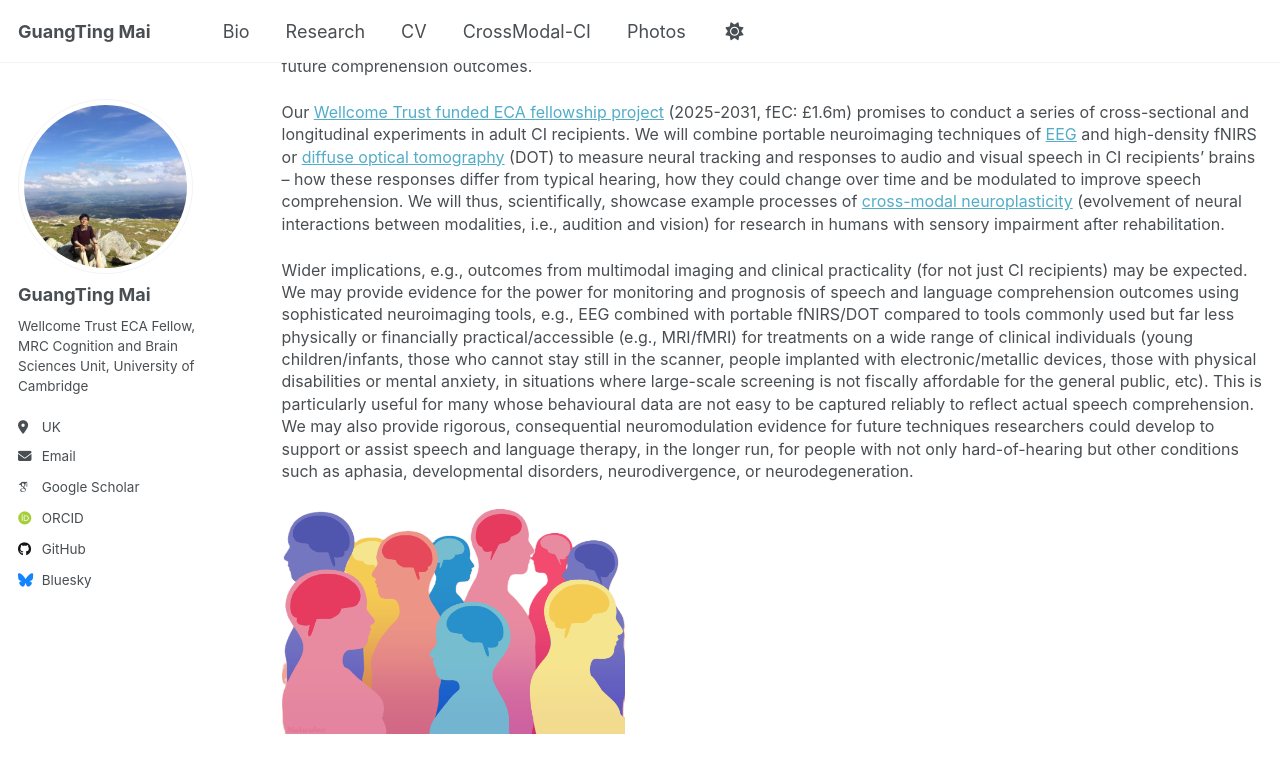
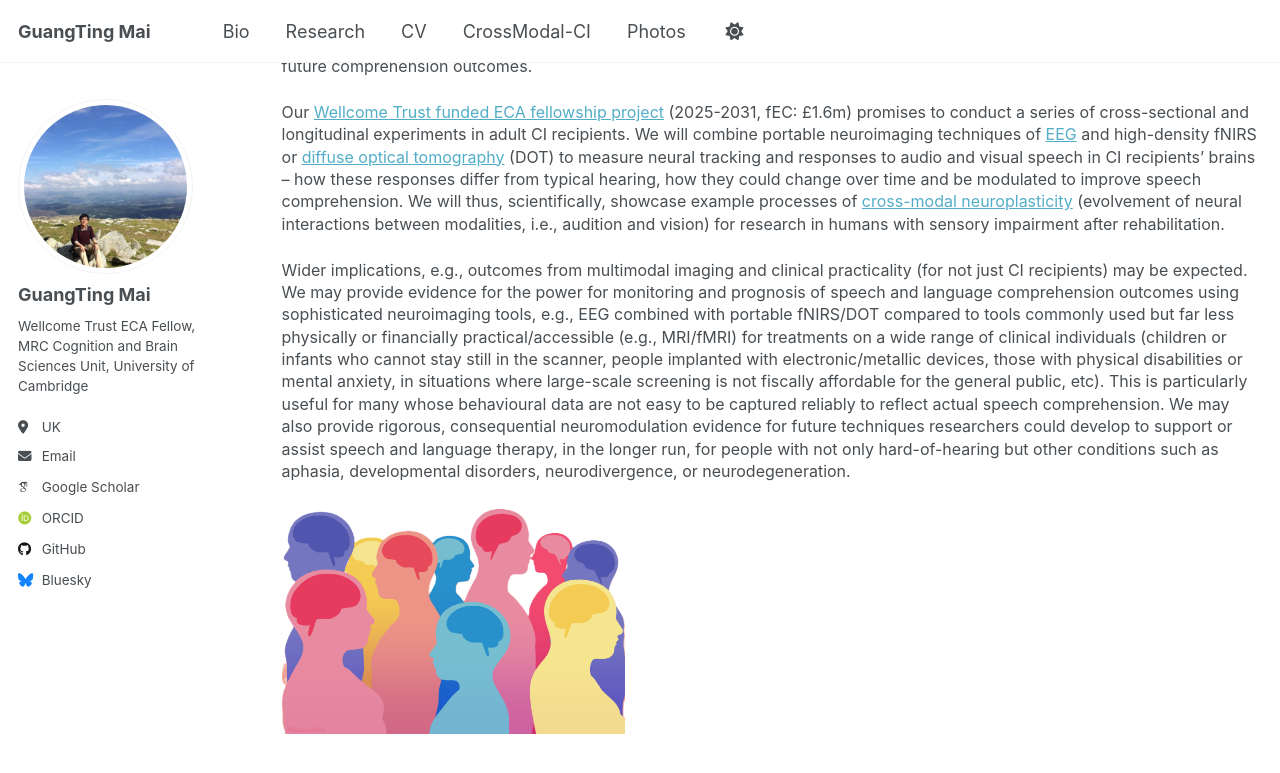
Before and after one commit to guangtingmai/guangtingmai.github.io, a Jekyll site: the page built from _pages/CrossModal-CI.html, in a window 1280 px wide and 900 px high, scrolled down 522 px. Shown: the top 773 px of the window. Built offline with Jekyll 4.4.1, drawn with Linux system fonts in a browser that asks for light colours; some web fonts are replaced.

Commit message:
Update CrossModal-CI.html

```diff
--- a/_pages/CrossModal-CI.html
+++ b/_pages/CrossModal-CI.html
@@ -11,7 +11,7 @@
 </p>
 <p><span style="font-size: 12pt;line-height: 1.4;display: block;margin-bottom: 0.12vh">A <a href="https://en.wikipedia.org/wiki/Cochlear_implant">cochlear implant</a> (CI) is a neuro-prothesis that helps people with severe hearing loss to access sounds. CI transmits sound vibrations into electrical stimulation that (re)activates cochlea cells and sends neural signals to the auditory cortex. However, electrical stimulation is artificial which does not provide natural auditory input as in typically hearing individuals. It remains a huge challenge for CI recipients during speech communication in day-to-day complex, noisy listening environments (at school/work, in streets/restaurants/train stations, meeting with friends and families). CI recipients often use visual speech cues (e.g., lipreading) to compensate for these auditory barriers to help communications. However, mechanisms underlying how the CI brains integrate audio and visual speech information are still not clear. It also remains unclear how interactions of brain functions between modalities (audition and vision) change or reorganise over time to perceive audiovisual speech and how reorganisation predicts future comprehension outcomes.</span></p>
 <p><span style="font-size: 12pt;line-height: 1.4;display: block;margin-bottom: 0.12vh">Our <a href="https://wellcome.org/research-funding/funding-portfolio/funded-grants?f%5B0%5D=funding_scheme_grants_awarded%3AEarly-Career%20Awards">Wellcome Trust funded ECA fellowship project</a> (2025-2031, fEC: £1.6m) promises to conduct a series of cross-sectional and longitudinal experiments in adult CI recipients. We will combine portable neuroimaging techniques of <a href="https://en.wikipedia.org/wiki/Electroencephalography">EEG</a> and high-density fNIRS or <a href="https://www.nature.com/articles/pr2017107">diffuse optical tomography</a> (DOT) to measure neural tracking and responses to audio and visual speech in CI recipients’ brains – how these responses differ from typical hearing, how they could change over time and be modulated to improve speech comprehension. We will thus, scientifically, showcase example processes of <a href="https://en.wikipedia.org/wiki/Cross_modal_plasticity">cross-modal neuroplasticity</a> (evolvement of neural interactions between modalities, i.e., audition and vision) for research in humans with sensory impairment after rehabilitation.
-<p><span style="font-size: 12pt;line-height: 1.4;display: block;margin-bottom: 0.12vh">Wider implications, e.g., outcomes from multimodal imaging and clinical practicality (for not just CI recipients) may be expected. We may provide evidence for the power for monitoring and prognosis of speech and language comprehension outcomes using sophisticated neuroimaging tools, e.g., EEG combined with portable fNIRS/DOT compared to tools commonly used but far less physically or financially practical/accessible (e.g., MRI/fMRI) for treatments on a wide range of clinical individuals (young children/infants, those who cannot stay still in the scanner, people implanted with electronic/metallic devices, those with physical disabilities or mental anxiety, in situations where large-scale screening is not fiscally affordable for the general public, etc). This is particularly useful for many whose behavioural data are not easy to be captured reliably to reflect actual speech comprehension. We may also provide rigorous, consequential neuromodulation evidence for future techniques researchers could develop to support or assist speech and language therapy, in the longer run, for people with not only hard-of-hearing but other conditions such as aphasia, developmental disorders, neurodivergence, or neurodegeneration.
+<p><span style="font-size: 12pt;line-height: 1.4;display: block;margin-bottom: 0.12vh">Wider implications, e.g., outcomes from multimodal imaging and clinical practicality (for not just CI recipients) may be expected. We may provide evidence for the power for monitoring and prognosis of speech and language comprehension outcomes using sophisticated neuroimaging tools, e.g., EEG combined with portable fNIRS/DOT compared to tools commonly used but far less physically or financially practical/accessible (e.g., MRI/fMRI) for treatments on a wide range of clinical individuals (children or infants who cannot stay still in the scanner, people implanted with electronic/metallic devices, those with physical disabilities or mental anxiety, in situations where large-scale screening is not fiscally affordable for the general public, etc). This is particularly useful for many whose behavioural data are not easy to be captured reliably to reflect actual speech comprehension. We may also provide rigorous, consequential neuromodulation evidence for future techniques researchers could develop to support or assist speech and language therapy, in the longer run, for people with not only hard-of-hearing but other conditions such as aphasia, developmental disorders, neurodivergence, or neurodegeneration.
 <p align="left">
   <img src="https://guangtingmai.github.io/images/diversity.png" width="35%">
   <br>
```
